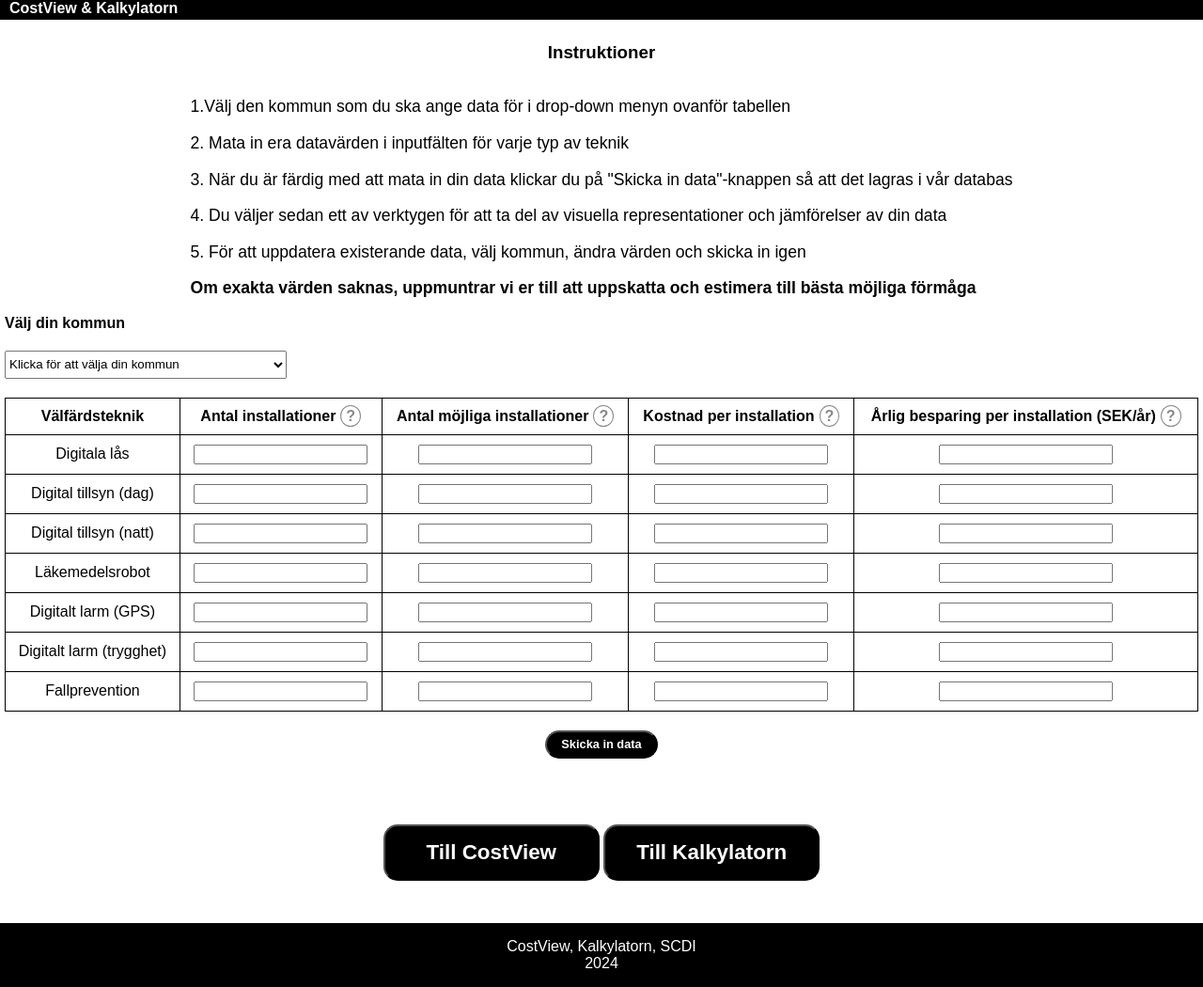
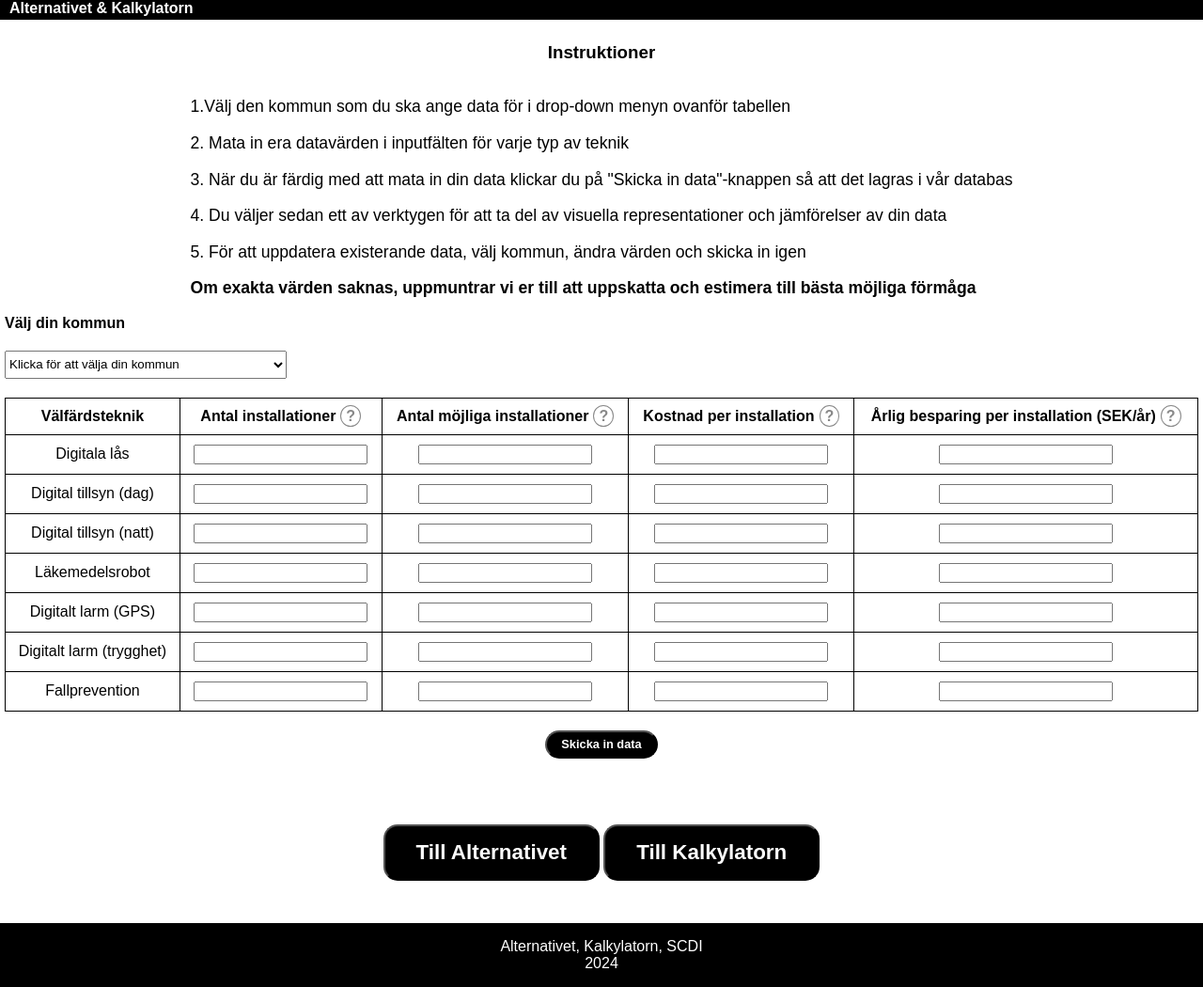
Before and after one commit to Antpapa99/TIG335_Alternativkostnader, a Django app: page /data/ in a window 1280 px wide. Shown: the whole page at 94% size. Run offline with Django 5.2, Linux system fonts and the light colour scheme.

Commit message:
Update data.html

```diff
--- a/alternativkostnaderApp/templates/data.html
+++ b/alternativkostnaderApp/templates/data.html
@@ -10,7 +10,7 @@
 <body class="body">
     <main class="main">
         <header class="navbar">
-            <p id="gruppnamn">CostView & Kalkylatorn</p>
+            <p id="gruppnamn">Alternativet & Kalkylatorn</p>
         </header>
 
         <div id="tekniktablediv">
@@ -81,7 +81,7 @@
             </button>
 
             <button type="button" class="nextbutton">
-                <a href="verktyg.html">Till CostView</a>
+                <a href="verktyg.html">Till Alternativet</a>
             </button>
 
             <button type="button" class="nextbutton">
@@ -91,7 +91,7 @@
 
         <footer class="footersect">
             <p>
-                CostView, Kalkylatorn, SCDI
+                Alternativet, Kalkylatorn, SCDI
                 <br>
                 2024
             </p>
```
